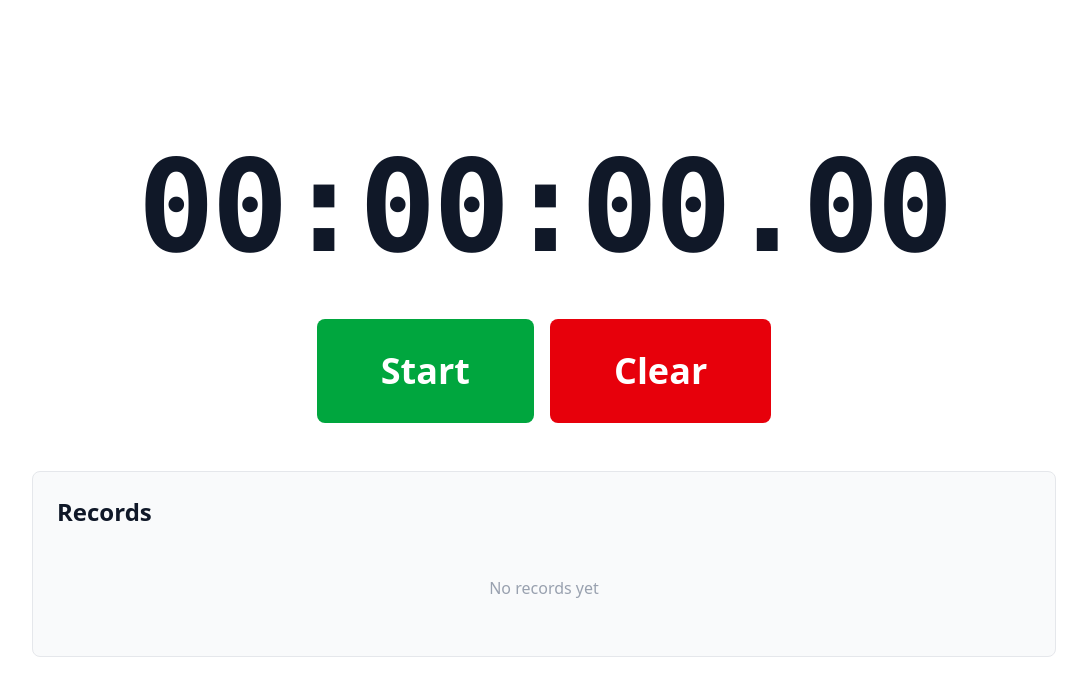
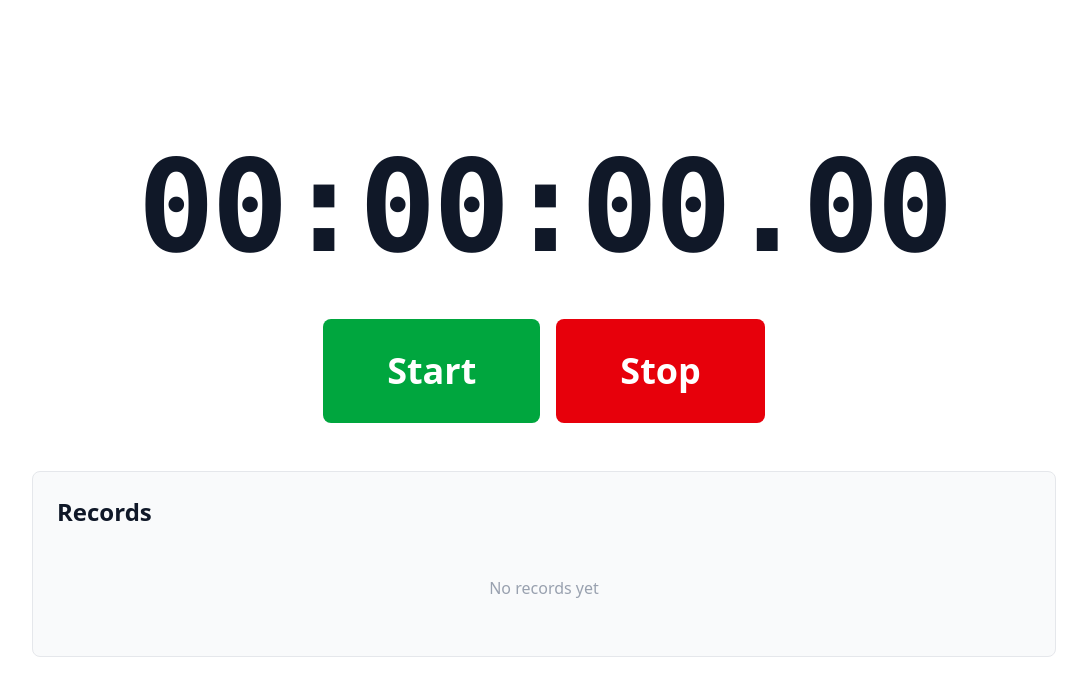
Before and after one commit to jorgeivanburgosaguilar/dat-tools, a SvelteKit app: page / in a window 1280 px wide. Shown: the top 696 px of the page, without its empty margins (96-1183 px from the left). Built offline with nearby package versions, Linux system fonts and the light colour scheme.

Commit message:
add confirmation modal for clearing all records and improve time formatting functions

```diff
--- a/src/routes/+page.svelte
+++ b/src/routes/+page.svelte
@@ -7,11 +7,15 @@
 	let elapsedTime = $state(0);
 	let startTime = $state(0);
 	let sessionStartTime = $state(0);
+	/** @type {NodeJS.Timeout | null} */
 	let intervalId = $state(null);
+	/** @type {any[]} */
 	let records = $state([]);
 	let originalTitle = $state('');
+	/** @type {NodeJS.Timeout | null} */
 	let titleUpdateIntervalId = $state(null);
 	let lastTitleUpdate = $state(0);
+	let showClearModal = $state(false);
 
 	onMount(async () => {
 		await initDB();
@@ -20,7 +24,11 @@
 		originalTitle = document.title;
 	});
 
-	// Format time for title (hh:mm:ss only)
+	/**
+	 * Format time for title (hh:mm:ss only)
+	 * @param {number} ms - Time in milliseconds
+	 * @returns {string} Formatted time string
+	 */
 	function formatTimeForTitle(ms) {
 		const totalSeconds = Math.floor(ms / 1000);
 		const hours = Math.floor(totalSeconds / 3600);
@@ -47,6 +55,11 @@
 		}
 	});
 
+	/**
+	 * Format time with milliseconds
+	 * @param {number} ms - Time in milliseconds
+	 * @returns {string} Formatted time string with milliseconds
+	 */
 	function formatTime(ms) {
 		const totalSeconds = Math.floor(ms / 1000);
 		const hours = Math.floor(totalSeconds / 3600);
@@ -57,7 +70,11 @@
 		return `${String(hours).padStart(2, '0')}:${String(minutes).padStart(2, '0')}:${String(seconds).padStart(2, '0')}.${String(milliseconds).padStart(2, '0')}`;
 	}
 
-	// Format timestamp as yyyy-MM-dd HH:mm:ss
+	/**
+	 * Format timestamp as yyyy-MM-dd HH:mm:ss
+	 * @param {number} timestamp - Timestamp in milliseconds
+	 * @returns {string} Formatted timestamp string
+	 */
 	function formatTimestamp(timestamp) {
 		const date = new Date(timestamp);
 		const year = date.getFullYear();
@@ -69,7 +86,11 @@
 		return `${year}-${month}-${day} ${hours}:${minutes}:${seconds}`;
 	}
 
-	// Format elapsed time as hh:mm (with 1 minute minimum)
+	/**
+	 * Format elapsed time as hh:mm (with 1 minute minimum)
+	 * @param {number} ms - Time in milliseconds
+	 * @returns {string} Formatted elapsed time
+	 */
 	function formatElapsed(ms) {
 		const totalMinutes = Math.floor(ms / 60000);
 		// Show at least 1 minute if less than 1 minute
@@ -87,12 +108,20 @@
 
 	async function start() {
 		if (!isRunning) {
+			// If starting from stopped state (not paused), reset timer
+			if (!isPaused && elapsedTime > 0) {
+				// This is a restart after stop - reset everything
+				elapsedTime = 0;
+				startTime = 0;
+				sessionStartTime = Date.now();
+			} else if (elapsedTime === 0) {
+				// Fresh start
+				sessionStartTime = Date.now();
+			}
+			// else: resuming from pause, keep sessionStartTime
+
 			isRunning = true;
 			isPaused = false;
-			// If starting fresh (not resuming), record the session start time
-			if (elapsedTime === 0) {
-				sessionStartTime = Date.now();
-			}
 			startTime = Date.now() - elapsedTime;
 			intervalId = setInterval(() => {
 				elapsedTime = Date.now() - startTime;
@@ -121,60 +150,59 @@
 		if (isRunning) {
 			isRunning = false;
 			isPaused = true;
+			if (intervalId) {
 				clearInterval(intervalId);
+			}
 			// Clear title update interval when pausing
 			if (titleUpdateIntervalId) {
 				clearInterval(titleUpdateIntervalId);
+			}
 			titleUpdateIntervalId = null;
-			}
 		}
 	}
 
 	async function stop() {
 		isRunning = false;
 		isPaused = false;
+		if (intervalId) {
 			clearInterval(intervalId);
+		}
 		// Clear title update interval when stopping
 		if (titleUpdateIntervalId) {
 			clearInterval(titleUpdateIntervalId);
+		}
 		titleUpdateIntervalId = null;
-		}
 
 		const endTimestamp = Date.now();
 
-		// Save the record
+		// Save the record (only if there's actual time recorded and it's not a duplicate)
+		if (elapsedTime > 0 && sessionStartTime > 0) {
+			// Check if the last record has the same start timestamp (duplicate prevention)
+			const isDuplicate = records.length > 0 && records[records.length - 1].startTimestamp === sessionStartTime;
+
+			if (!isDuplicate) {
 				await saveRecord(sessionStartTime, endTimestamp);
 				await loadRecords();
+			}
+		}
 
-		elapsedTime = 0;
-		startTime = 0;
+		// DON'T reset elapsedTime - keep it frozen
+		// elapsedTime stays as is (frozen)
 		sessionStartTime = 0;
 	}
 
-	function clear() {
-		isRunning = false;
-		isPaused = false;
-		clearInterval(intervalId);
-		// Clear title update interval when clearing
-		if (titleUpdateIntervalId) {
-			clearInterval(titleUpdateIntervalId);
-			titleUpdateIntervalId = null;
-		}
-		elapsedTime = 0;
-		startTime = 0;
-		sessionStartTime = 0;
-		lastTitleUpdate = 0;
-		// Restore original title when clearing
-		if (originalTitle) {
-			document.title = originalTitle;
-		}
+	async function clearRecords() {
+		showClearModal = true;
 	}
 
-	async function clearRecords() {
-		if (confirm('Are you sure you want to clear all records?')) {
+	async function confirmClearRecords() {
 		await clearAllRecords();
 		await loadRecords();
+		showClearModal = false;
 	}
+
+	function cancelClearRecords() {
+		showClearModal = false;
 	}
 </script>
 
@@ -197,45 +225,32 @@
 		<div class="mb-12 flex flex-col gap-4 md:flex-row md:justify-center">
 			{#if !isRunning && !isPaused}
 				<button
-					on:click={start}
+					onclick={start}
 					class="rounded-lg bg-green-600 px-16 py-8 text-3xl font-bold text-white transition-colors hover:bg-green-700 active:bg-green-800 md:text-4xl"
 				>
 					Start
 				</button>
-			{/if}
-
-			{#if isRunning}
+			{:else if isRunning}
 				<button
-					on:click={pause}
-					class="rounded-lg bg-green-600 px-16 py-8 text-3xl font-bold text-white transition-colors hover:bg-green-700 active:bg-green-800 md:text-4xl"
+					onclick={pause}
+					class="rounded-lg bg-yellow-600 px-16 py-8 text-3xl font-bold text-white transition-colors hover:bg-yellow-700 active:bg-yellow-800 md:text-4xl"
 				>
 					Pause
 				</button>
-			{/if}
-
-			{#if isPaused}
+			{:else if isPaused}
 				<button
-					on:click={start}
+					onclick={start}
 					class="rounded-lg bg-green-600 px-16 py-8 text-3xl font-bold text-white transition-colors hover:bg-green-700 active:bg-green-800 md:text-4xl"
 				>
 					Continue
 				</button>
 			{/if}
 
-			{#if isRunning || isPaused}
 			<button
-					on:click={stop}
+				onclick={stop}
 				class="rounded-lg bg-red-600 px-16 py-8 text-3xl font-bold text-white transition-colors hover:bg-red-700 active:bg-red-800 md:text-4xl"
 			>
 				Stop
-				</button>
-			{/if}
-
-			<button
-				on:click={clear}
-				class="rounded-lg bg-red-600 px-16 py-8 text-3xl font-bold text-white transition-colors hover:bg-red-700 active:bg-red-800 md:text-4xl"
-			>
-				Clear
 			</button>
 		</div>
 
@@ -247,10 +262,10 @@
 				<h2 class="text-2xl font-bold text-gray-900 dark:text-gray-100">Records</h2>
 				{#if records.length > 0}
 					<button
-						on:click={clearRecords}
+						onclick={clearRecords}
 						class="rounded bg-red-600 px-4 py-2 text-sm font-semibold text-white transition-colors hover:bg-red-700"
 					>
-						Clear All
+						Clear All Records
 					</button>
 				{/if}
 			</div>
@@ -277,4 +292,47 @@
 			{/if}
 		</div>
 	</div>
+
+	<!-- Confirmation Modal -->
+	{#if showClearModal}
+		<div class="fixed inset-0 z-50 flex items-center justify-center">
+			<!-- Backdrop -->
+			<div
+				class="absolute inset-0 bg-black bg-opacity-50"
+				role="button"
+				tabindex="0"
+				onclick={cancelClearRecords}
+				onkeydown={(e) => {
+					if (e.key === 'Enter' || e.key === ' ') {
+						e.preventDefault();
+						cancelClearRecords();
+					}
+				}}
+			></div>
+
+			<!-- Modal -->
+			<div class="relative z-10 w-full max-w-md rounded-lg bg-white p-6 shadow-xl dark:bg-gray-800">
+				<h3 class="mb-4 text-xl font-bold text-gray-900 dark:text-gray-100">
+					Clear All Records
+				</h3>
+				<p class="mb-6 text-gray-600 dark:text-gray-300">
+					Are you sure you want to clear all records? This action cannot be undone.
+				</p>
+				<div class="flex justify-end gap-3">
+					<button
+						onclick={cancelClearRecords}
+						class="rounded-lg bg-gray-200 px-4 py-2 font-semibold text-gray-700 transition-colors hover:bg-gray-300 dark:bg-gray-700 dark:text-gray-200 dark:hover:bg-gray-600"
+					>
+						Cancel
+					</button>
+					<button
+						onclick={confirmClearRecords}
+						class="rounded-lg bg-red-600 px-4 py-2 font-semibold text-white transition-colors hover:bg-red-700"
+					>
+						Clear All
+					</button>
+				</div>
+			</div>
+		</div>
+	{/if}
 </main>
```
Lines whose indentation alone changed are shown as unchanged.
